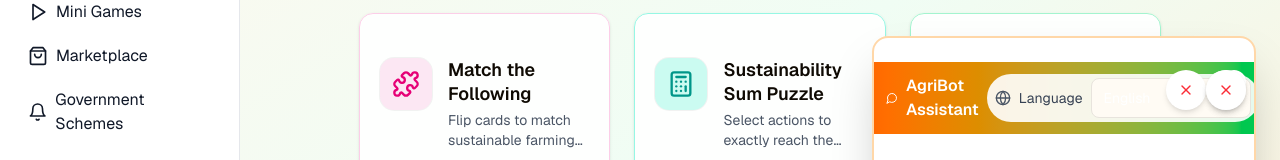
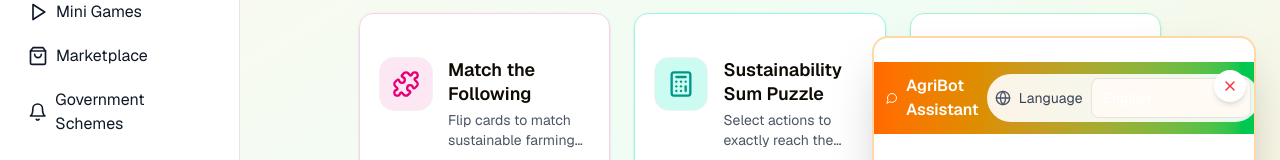
Before and after one commit to VanshPasricha/Beej1, a Next.js app in the folder hackthon-main/: page /games in a window 1280 px wide. Both pictures are taken after a click on the button "Open AgriBot Assistant". Shown: the part 240-400 px from the top of the page. Built offline with nearby package versions, Linux system fonts and the light colour scheme.

Commit message:
fix: improve close button visibility in chatbot header

```diff
--- a/hackthon-main/components/chatbot.tsx
+++ b/hackthon-main/components/chatbot.tsx
@@ -269,38 +269,12 @@ export function Chatbot() {
   variant="ghost"
   size="icon"
   onClick={() => setIsOpen(false)}
-              className="absolute top-2 right-2 bg-white text-red-500 rounded-full p-1 h-6 w-6 shadow-md hover:bg-red-100"
+  className="absolute top-2 right-2 bg-white text-red-500 rounded-full p-1 h-8 w-8 shadow-md hover:bg-red-100"
   aria-label="Close"
 >
-              <X className="h-4 w-4" />
+  <X className="h-5 w-5" />
 </Button>
-            <Button
-              variant="ghost"
-              size="icon"
-              onClick={() => setIsOpen(false)}
-              className="absolute top-2 right-12 bg-white text-red-500 rounded-full p-1 h-10 w-10 shadow-md hover:bg-red-100"
-              aria-label="Close"
-            >
-              <X className="h-6 w-6" />
-            </Button>
-            <Button
-              variant="ghost"
-              size="icon"
-              onClick={() => setIsOpen(false)}
-              className="absolute top-2 right-2 bg-white text-red-500 rounded-full p-1 h-10 w-10 shadow-md hover:bg-red-100"
-              aria-label="Close"
-            >
-              <X className="h-6 w-6" />
-            </Button>
-            <Button
-              variant="ghost"
-              size="lg"
-              onClick={() => setIsOpen(false)}
-              className="absolute top-2 right-2 bg-white text-red-500 rounded-full p-1 h-10 w-10 shadow-md hover:bg-red-100"
-              aria-label="Close"
-            >
-              <X className="h-8 w-8" />
-            </Button>
+
             <div className="flex items-center gap-3">
               <div className="bg-white/90 rounded-full px-2 py-1">
                 <LanguageSwitcher inline />
```
Lines whose indentation alone changed are shown as unchanged.
